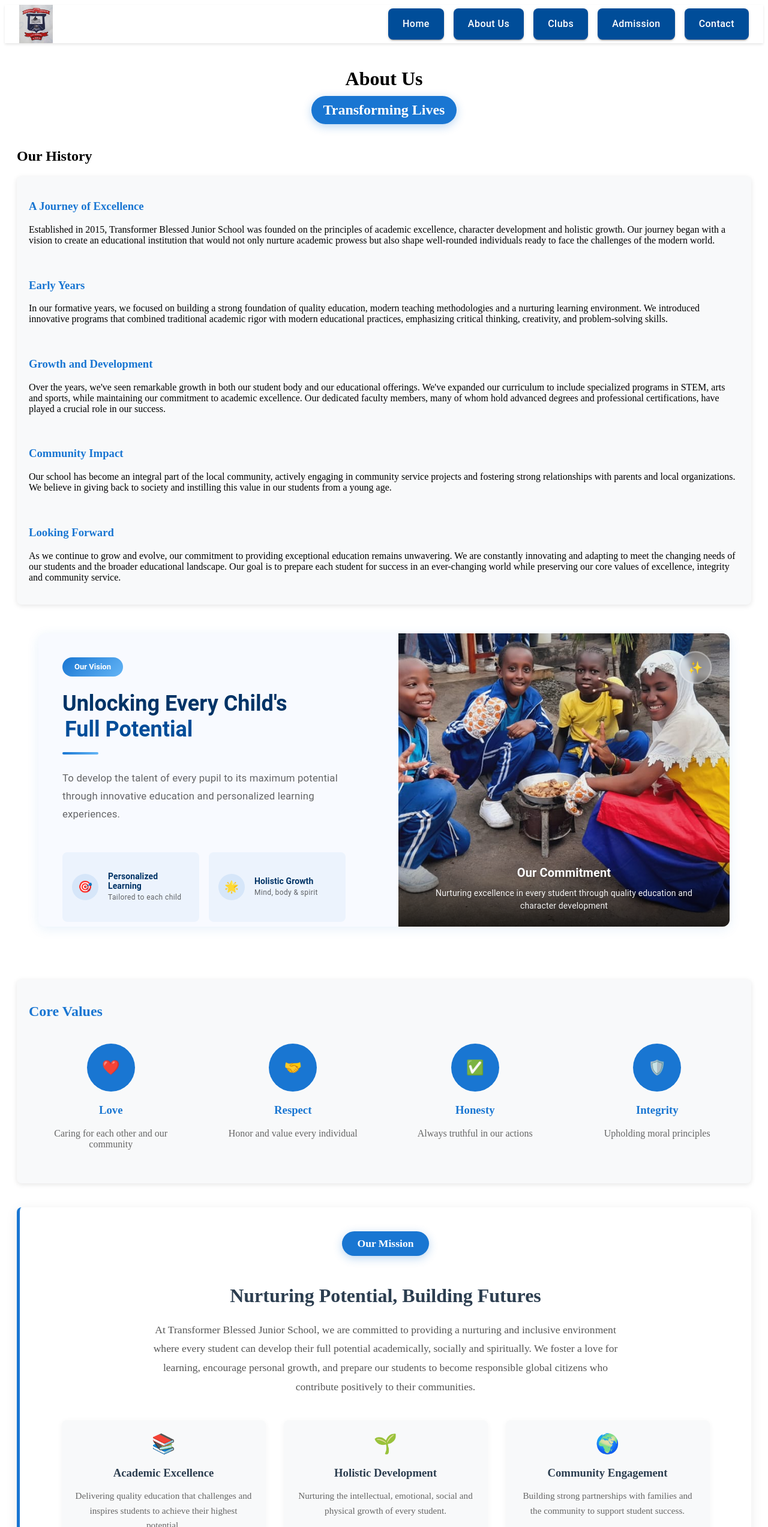
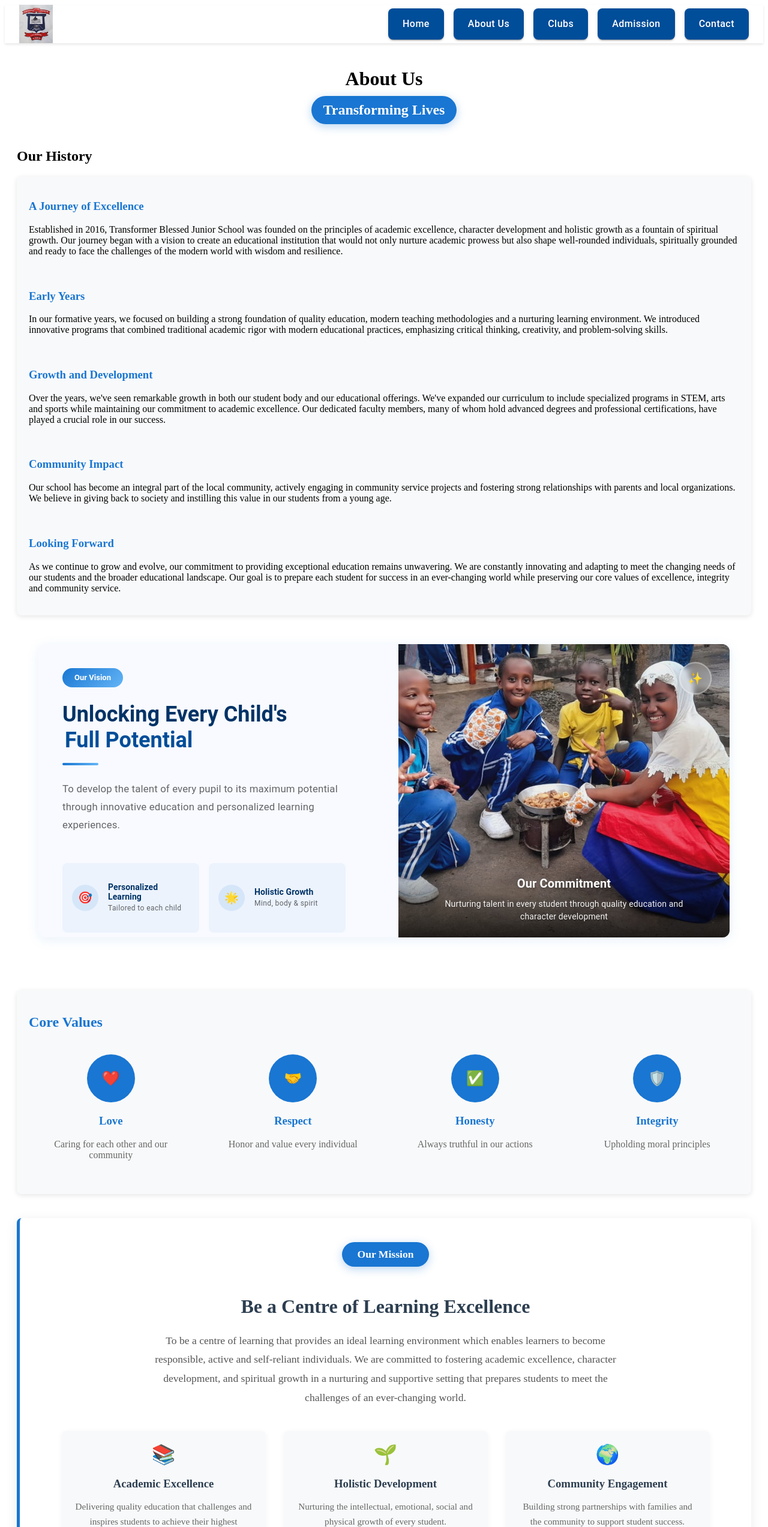
Before and after one commit to elly-design/tbjs-system, a React (Vite) app: page /about in a window 1280 px wide. Shown: the top 2546 px of the page at 60% size. Built offline with nearby package versions, Linux system fonts and the light colour scheme.

Commit message:
Update About page

```diff
--- a/src/pages/About.jsx
+++ b/src/pages/About.jsx
@@ -37,17 +37,17 @@ const About = () => {
         }}>
           <div>
             <h3 style={{ color: '#1976d2' }}>A Journey of Excellence</h3>
-            <p>Established in 2015, Transformer Blessed Junior School was founded on the principles of academic excellence, character development  and holistic growth. Our journey began with a vision to create an educational institution that would not only nurture academic prowess but also shape well-rounded individuals ready to face the challenges of the modern world.</p>
+            <p>Established in 2016, Transformer Blessed Junior School was founded on the principles of academic excellence, character development and holistic growth as a fountain of spiritual growth. Our journey began with a vision to create an educational institution that would not only nurture academic prowess but also shape well-rounded individuals, spiritually grounded and ready to face the challenges of the modern world with wisdom and resilience.</p>
           </div>
 
           <div>
             <h3 style={{ color: '#1976d2' }}>Early Years</h3>
-            <p>In our formative years, we focused on building a strong foundation of quality education, modern teaching methodologies  and a nurturing learning environment. We introduced innovative programs that combined traditional academic rigor with modern educational practices, emphasizing critical thinking, creativity, and problem-solving skills.</p>
+            <p>In our formative years, we focused on building a strong foundation of quality education, modern teaching methodologies and a nurturing learning environment. We introduced innovative programs that combined traditional academic rigor with modern educational practices, emphasizing critical thinking, creativity, and problem-solving skills.</p>
           </div>
 
           <div>
             <h3 style={{ color: '#1976d2' }}>Growth and Development</h3>
-            <p>Over the years, we've seen remarkable growth in both our student body and our educational offerings. We've expanded our curriculum to include specialized programs in STEM, arts and sports, while maintaining our commitment to academic excellence. Our dedicated faculty members, many of whom hold advanced degrees and professional certifications, have played a crucial role in our success.</p>
+            <p>Over the years, we've seen remarkable growth in both our student body and our educational offerings. We've expanded our curriculum to include specialized programs in STEM, arts and sports while maintaining our commitment to academic excellence. Our dedicated faculty members, many of whom hold advanced degrees and professional certifications, have played a crucial role in our success.</p>
           </div>
 
           <div>
@@ -253,7 +253,7 @@ const About = () => {
                   maxWidth: '90%',
                   mx: 'auto'
                 }}>
-                  Nurturing excellence in every student through quality education and character development
+                  Nurturing talent in every student through quality education and character development
                 </Typography>
               </Box>
             </Box>
@@ -420,7 +420,7 @@ const About = () => {
             fontWeight: '700',
             lineHeight: '1.3'
           }}>
-            Nurturing Potential, Building Futures
+            Be a Centre of Learning Excellence
           </h2>
           <p style={{
             fontSize: '1.1rem',
@@ -429,7 +429,7 @@ const About = () => {
             margin: '0 auto',
             lineHeight: '1.8'
           }}>
-            At Transformer Blessed Junior School, we are committed to providing a nurturing and inclusive environment where every student can develop their full potential academically, socially and spiritually. We foster a love for learning, encourage personal growth, and prepare our students to become responsible global citizens who contribute positively to their communities.
+            To be a centre of learning that provides an ideal learning environment which enables learners to become responsible, active and self-reliant individuals. We are committed to fostering academic excellence, character development, and spiritual growth in a nurturing and supportive setting that prepares students to meet the challenges of an ever-changing world.
           </p>
 
           <div style={{
```
